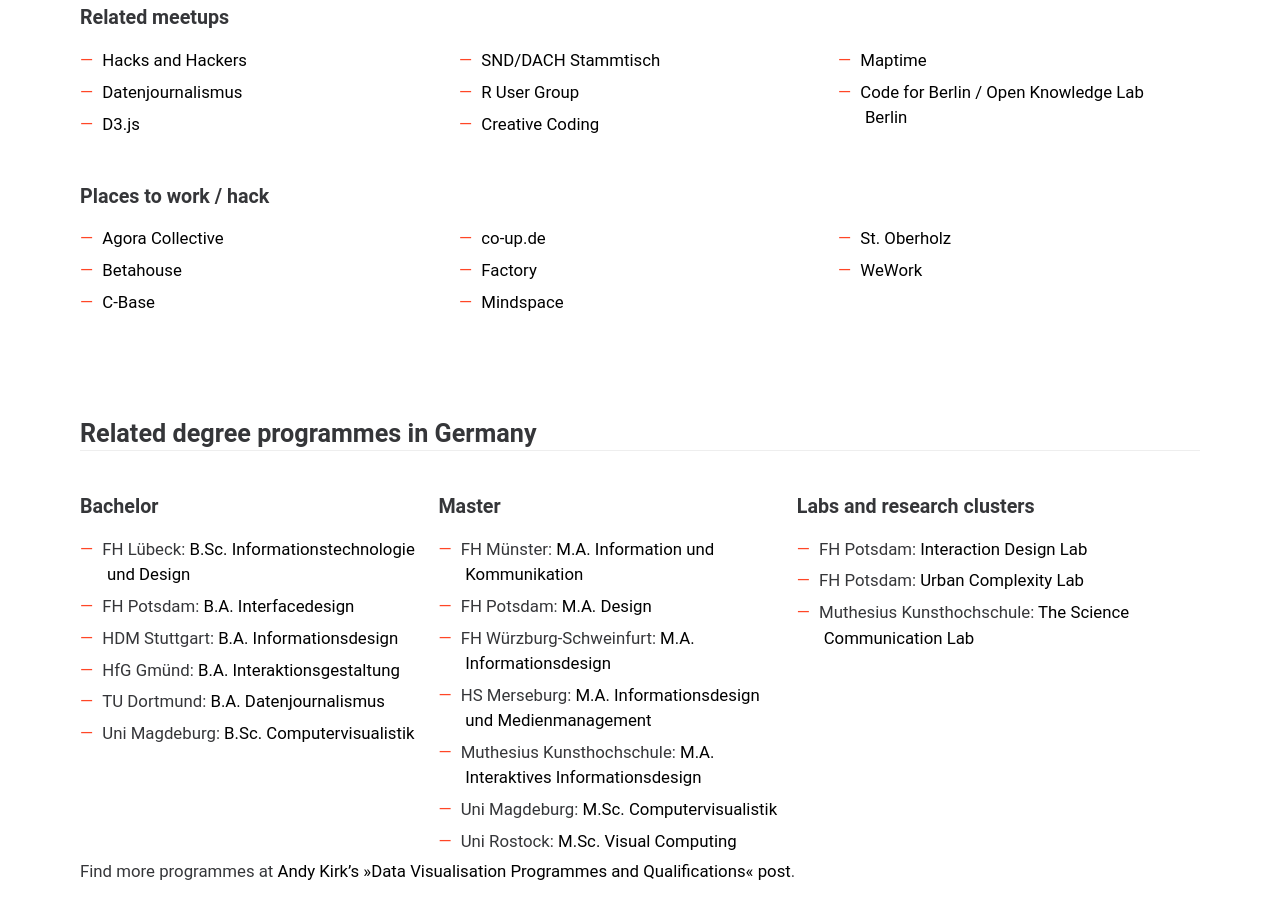
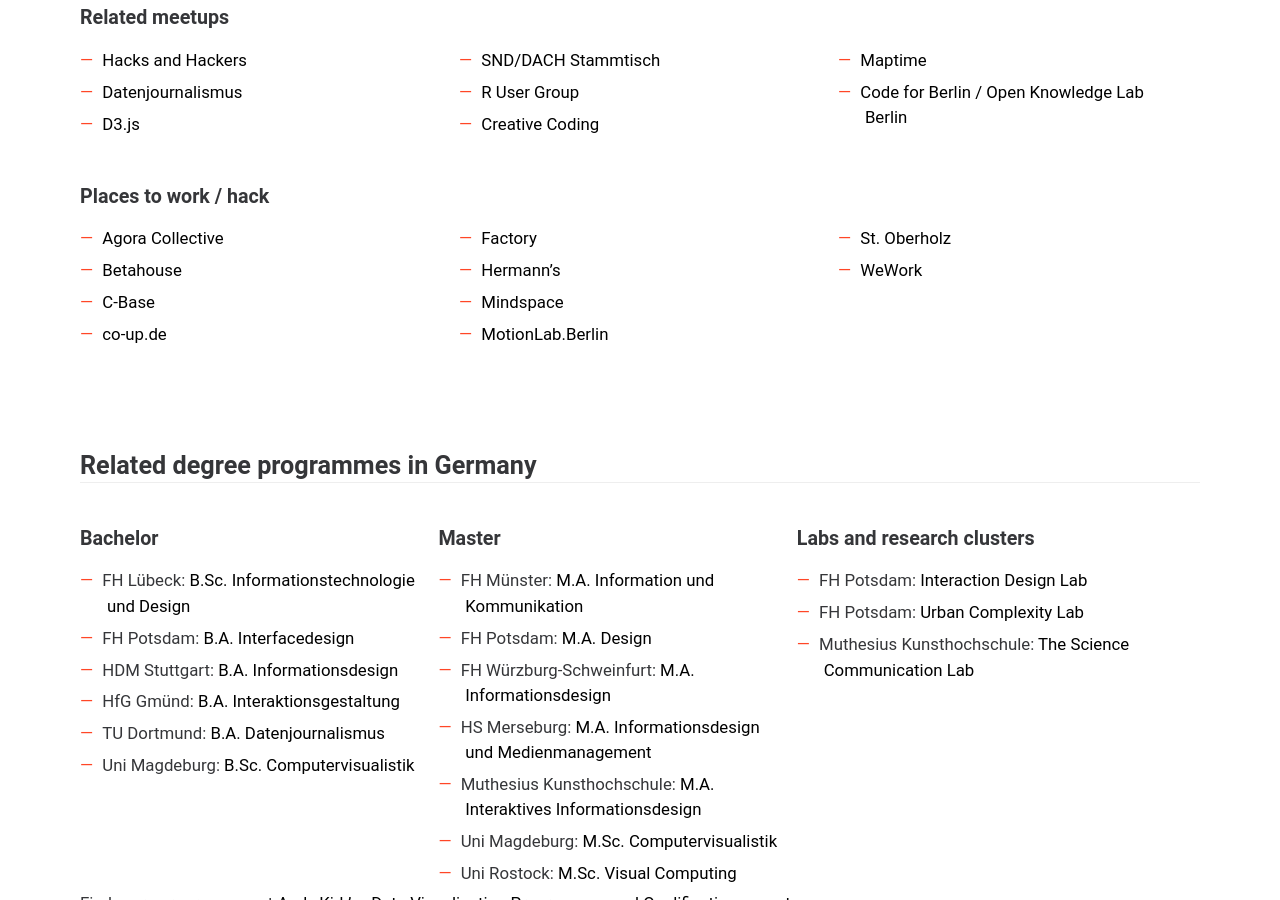
Before and after one commit to Data-Visualization-Berlin/datavis.berlin, a Jekyll site: the page built from index.html, in a window 1280 px wide and 900 px high, scrolled down 2633 px. Built offline with Jekyll 4.4.1, drawn with Linux system fonts in a browser that asks for light colours.

Commit message:
Hermann’s + Motionlab added

```diff
--- a/index.html
+++ b/index.html
@@ -197,7 +197,9 @@
         <li><a href="https://c-base.org/">C-Base</a></li>
         <li><a href="http://co-up.de/">co-up.de</a></li>
         <li><a href="http://factoryberlin.com/">Factory</a></li>
+        <li><a href="https://www.hermanns.com/">Hermann’s</a></li>
         <li><a href="http://mindspace.me/de/berlin/">Mindspace</a></li>
+        <li><a href="https://motionlab.berlin/">MotionLab.Berlin</a></li>
         <li><a href="http://sanktoberholz.de/">St. Oberholz</a></li>
         <li><a href="https://www.wework.com/de-DE/l/berlin">WeWork</a></li>
       </ul>
```
